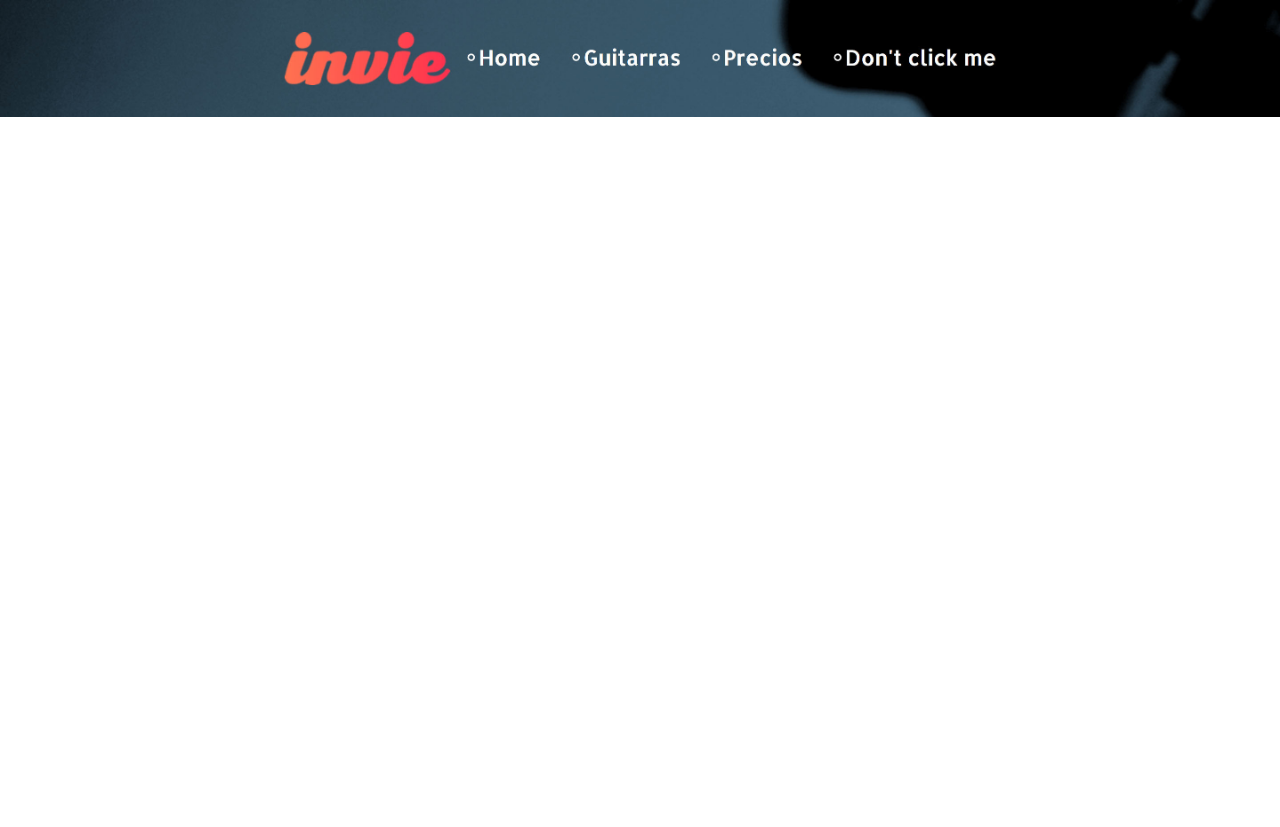
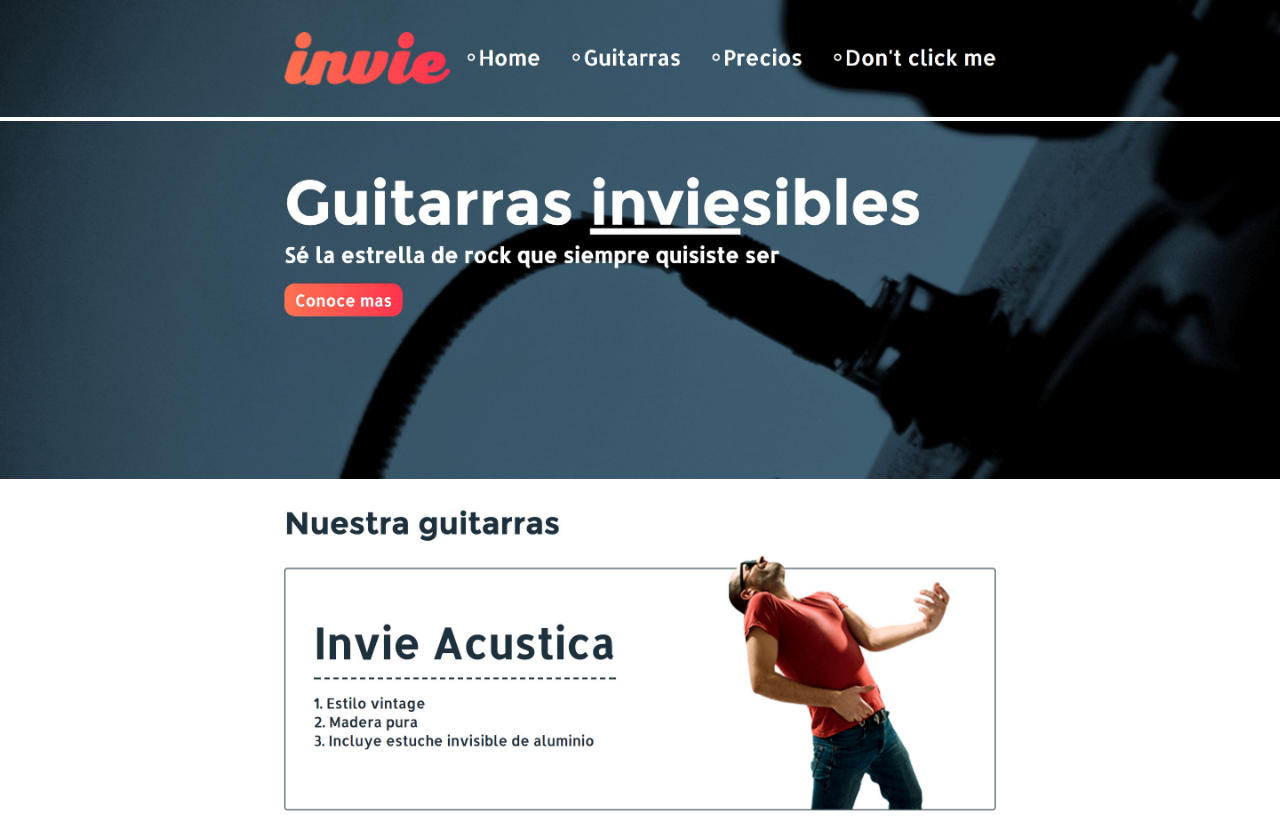
Before and after one commit to arodriguezDes/prueba, a plain HTML site: page index.html in a window 1280 px wide. Before the commit the page ends 800 px from the top, so only its background shows below. Drawn offline with Linux system fonts and the light colour scheme.

Commit message:
agregando Hero y acustica

```diff
--- a/index.html
+++ b/index.html
@@ -15,5 +15,7 @@
 </head>
 <body>
 	<img src="header.jpg">
+	<img src="hero.jpg">
+	<img src="acustica.jpg">
 </body>
 </html>
```
Also changed, not shown: acustica.jpg (added), hero.jpg (added).
